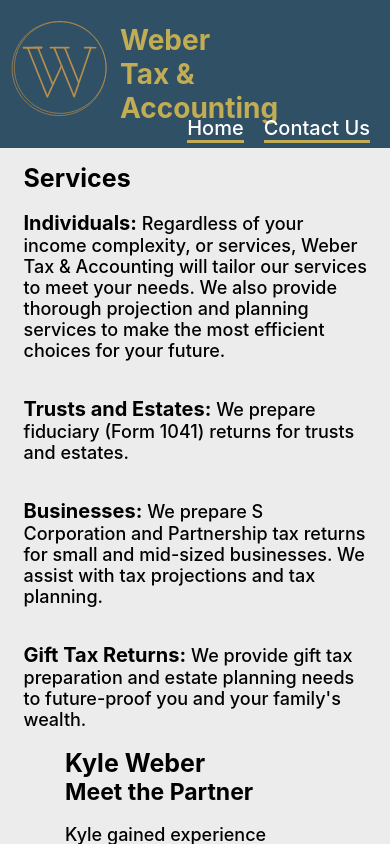
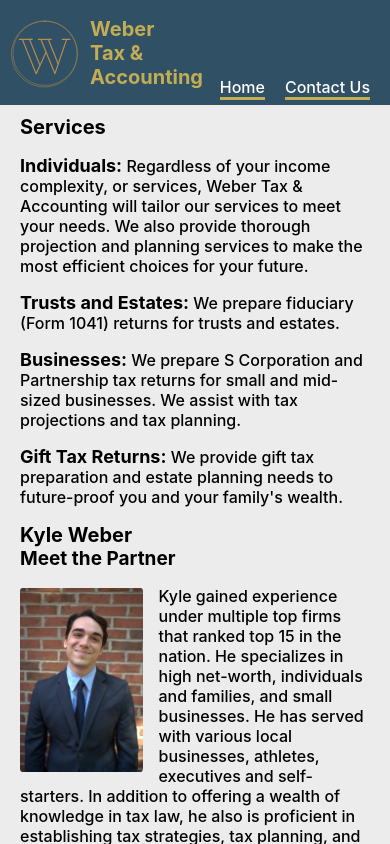
Before and after one commit to GainorJoshua-FS/webertaxaccounting, a React (Create React App) app: page /#/ in a window 390 px wide. Shown: the top 844 px of the page. Built offline with nearby package versions, Linux system fonts and the light colour scheme.

Commit message:
Revert "Tablet screens"

```diff
--- a/src/App.css
+++ b/src/App.css
@@ -197,187 +197,12 @@
 
 }
 
-/* tablet ================*/
-@media(max-width: 1082px) {
+/* tablet */
+@media(min-width: 644px) {
 
-  /* GENERAL */
-  .Section {
-    margin: 0px 20px;
-  }
-
-  p {
-    font-size: 18px;
-    font-weight: 500;
-  }
-
-  label, input, select {
-    font-size: 18px;
-    font-weight: 500;
-  }
-
-  /* END GENERAL =================== */
-
-  /* HEADER & FOOTER ======================*/
-
-  header {
-    display: flex;
-    justify-content: space-between;
-  }
-
-  header .Link{
-    text-decoration: none;
-    font-size: 20px;
-    font-weight: 500;
-    margin-bottom: 5px;
-  }
-
-  header article {
-    display: flex;
-    max-width: 40%;
-  }
-
-  header h1 {
-    font-size: 28px;
-  }
-
-  header div {
-    display: flex;
-    align-items: flex-end;
-  }
-
-  header div .Link {
-    margin-right: 20px;
-  }
-
-  .Logo {
-    width: 100px;
-    margin: 20px 10px 0px 10px;
-  }
-
-  .Footer {
-    padding: 20px;
-    color: white;
-    display: block;
-  }
-
-  /* END HEADER & FOOTER ======================*/
-
-  /* HOME PAGE */
-  .ServicesSection {
-    display: flex;
-    flex-direction: column;
-    margin-left: 1%;
-  }
-
-  .ServicesSection p strong {
-    font-size: 20px;
-  }
-
-  .ServicesTitle {
-    font-size: 25px;
-    margin-bottom: 0px;
-    margin-top: 5px;
-  }
-
-  .BioSection {
-    display: flex;
-    align-items: center;
-    text-align: left;
-    justify-content:space-around;
-    margin-top: auto;
-  }
-
-  .BioArticle {
-    display: flex;
-    flex-direction: column;
-    max-width: 60%;
-    margin-right: 50px;
-  }
-
-  .BioName {
-    font-size: 25px;
-    margin-bottom: 0px;
-    margin-top: 0px;
-    }
-
-  .BioTitle {
-    font-size: 23px;
-    margin-bottom: 0px;
-    margin-top: 0px;
-  }
-
-  .BioImg {
-    margin-left: 80px;
-    width: 30%;
-  }
-
-  .BioImgMobile {
-    display: none;
-  }
-  /* END HOME PAGE ========================*/
-
-  /* CONTACT PAGE */
-
-  .ContactSection {
-    display: flex;
-    align-items: center;
-    margin-top: 20px;
-  }
-
-  .ContactBody {
-    max-width: 50%;
-  }
-
-  .ContactForm {
-    display: flex;
-    flex-direction: column;
-    width: 100%;
-    margin-left: 30px;
-  }
-
-  .ContactForm input {
-    width: auto;
-    height: 30px;
-    border-radius: 5px;
-    margin: 5px 0px;
-  }
-
-  .ContactForm textarea {
-    width: auto;
-    height: 150px;
-    border-radius: 5px;
-    margin: 5px 0px;
-    resize: vertical;
-    max-height: 300px;
-  }
-
-  .ContactForm select {
-    width: auto;
-    height: 36px;
-    margin: 5px 0px;
-    border-radius: 5px;
-    padding: 1px 2px;
-    border-width: 2px;
-  }
-
-  .ContactForm label {
-    margin-top: 10px;
-  }
-
-  .ContactForm .FormBtn {
-    width: 25%;
-    height: 30px;
-  }
-  .ContactForm .FormBtn {
-    background-color: #2F5065;
-    color: white;
-    border-color: #C3AD54;
-  }
-
-  /* END CONTACT PAGE ======================*/
 }
 
-/* desktop ================*/
+/* desktop */
 @media(min-width: 1083px) {
 
   /* GENERAL */
--- a/src/components/Bio.js
+++ b/src/components/Bio.js
@@ -1,5 +1,5 @@
 import React from 'react'
-import Kyle from '../images/Kyle.JPG'
+import Kyle from '../images/Kyle.jpeg'
 
 function Bio() {
     return (
--- a/src/components/Footer.js
+++ b/src/components/Footer.js
@@ -18,3 +18,7 @@
 }
 
 export default Footer
+
+const styles ={
+
+}
--- a/src/components/Home.js
+++ b/src/components/Home.js
@@ -1,4 +1,5 @@
 import React from 'react'
+import Kyle from '../images/Kyle.jpeg'
 import Bio from './Bio'
 import Services from './Services'
 
@@ -12,3 +13,9 @@
 }
 
 export default Home
+
+const styles ={
+    img:{
+        borderRadius: '2%'
+    },
+}
--- a/src/components/PrivacyPolicy.js
+++ b/src/components/PrivacyPolicy.js
@@ -59,3 +59,9 @@
 }
 
 export default PrivacyPolicy
+
+const styles ={
+    example:{
+
+    },
+}
--- a/src/components/Services.js
+++ b/src/components/Services.js
@@ -5,7 +5,7 @@
         <section className='ServicesSection'>
             <h2 className='ServicesTitle'>Services</h2>
             <p>
-                <strong>Individuals:</strong> Regardless of your income complexity, or services, Weber Tax &amp; Accounting will tailor our services to meet your needs. We also provide thorough projection and planning services to make the most efficient choices for your future.
+                <strong>Individuals:</strong> Regardless of your income complexity, or services, Weber Tax & Accounting will tailor our services to meet your needs. We also provide thorough projection and planning services to make the most efficient choices for your future.
             </p>
             <p>
                 <strong>Trusts and Estates:</strong>  We prepare fiduciary (Form 1041) returns for trusts and estates.
@@ -21,3 +21,9 @@
 }
 
 export default Services
+
+const styles ={
+    services:{
+
+    },
+}
--- a/src/components/header.js
+++ b/src/components/header.js
@@ -1,4 +1,5 @@
 import React from 'react'
+// import Logo from '../images/Logo.png'
 import Logo2 from '../images/Logo2.svg'
 import { Link } from 'react-router-dom'
 
@@ -6,17 +7,17 @@
     return (
         <header className='PrimBack'>
             <article>
-                <Link className='LinkLogo' to="/">
+                <Link className='LinkLogo' to="/" style={styles.link}>
                     <img className='Logo' src={Logo2} alt=''/>
                 </Link>
                 <h1 className='Tert'>Weber <br/> Tax &amp; Accounting</h1>
             </article>
 
             <div>
-                <Link className='Link' id="link" to="/">
+                <Link className='Link' id="link" to="/" style={styles.link}>
                     Home
                 </Link>
-                <Link className='Link' id="link" to="/contact">
+                <Link className='Link' id="link" to="/contact" style={styles.link}>
                     Contact Us
                 </Link>
             </div>
@@ -25,3 +26,19 @@
 }
 
 export default Header
+
+const styles ={
+    // header:{
+    //     color: "#9abbd0"
+    // },
+    // link:{
+    //     color: "white",
+    //     textDecoration: "none",
+    //     display: "inline",
+    //     textAlign: "left",
+    //     marginRight: '20px'
+    // },
+    // div:{
+    //     color:'#C3AD54'
+    // }
+}
```
Also changed, not shown: src/images/Kyle.jpeg (added), 1 other file (tests, documents, lock files or other folders).
